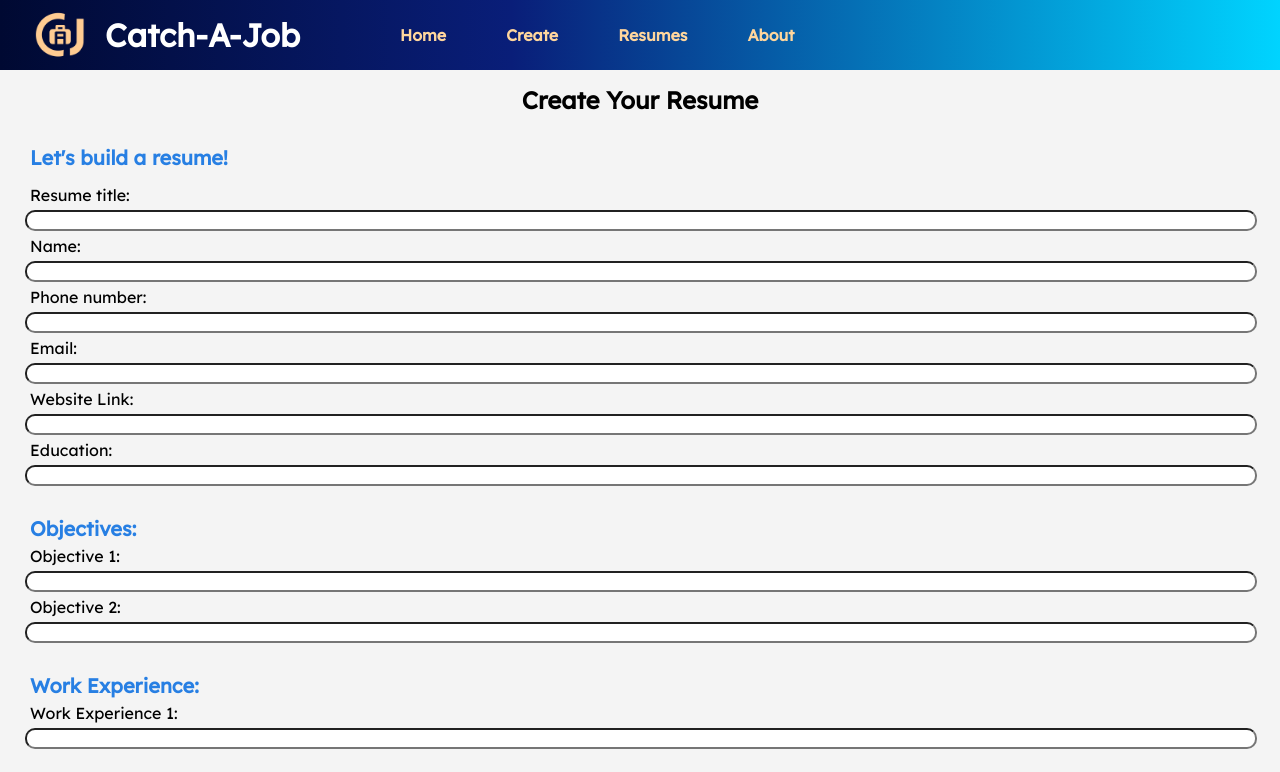
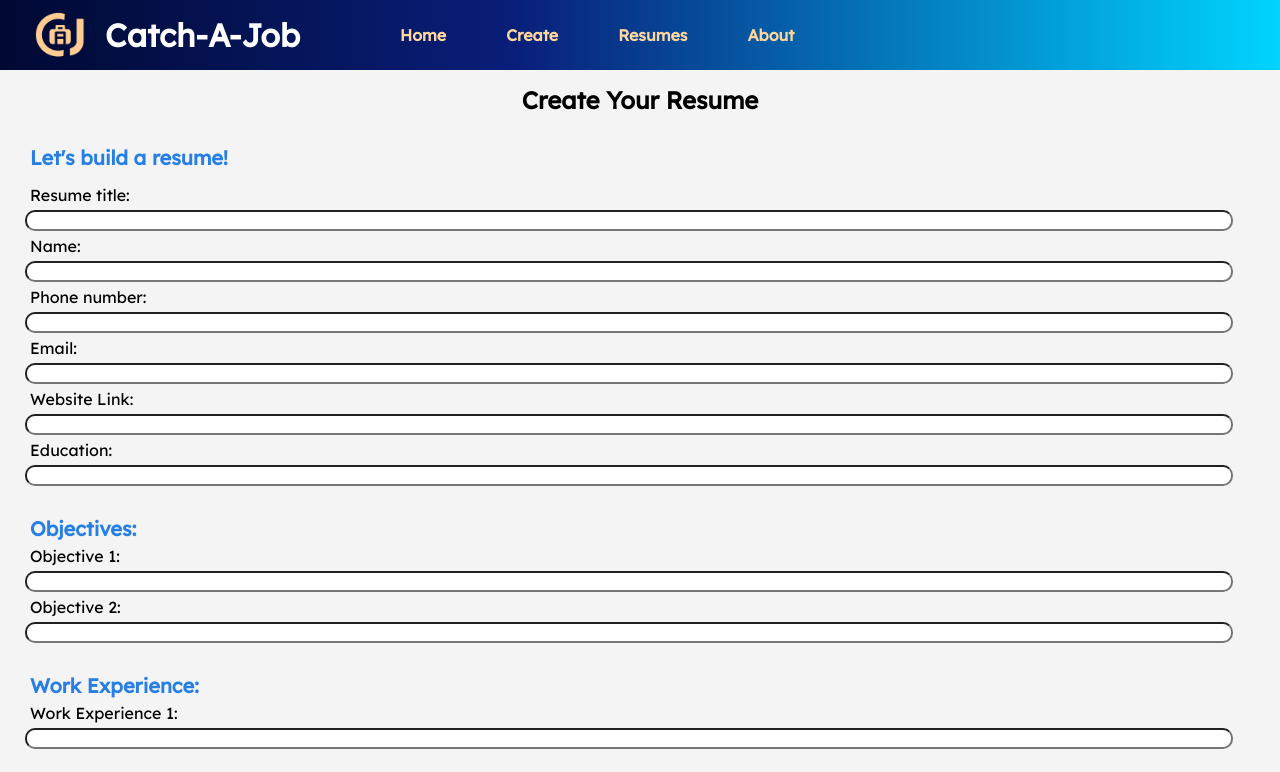
Before and after one commit to annkc/Resume-Builder, a React (Create React App) app in the folder frontend/: page /create-resume in a window 1280 px wide. Shown: the top 772 px of the page. Built offline with nearby package versions, Linux system fonts and the light colour scheme.

Commit message:
adjusted styling for form and details

```diff
--- a/frontend/src/components/Form.module.css
+++ b/frontend/src/components/Form.module.css
@@ -11,14 +11,12 @@
 .form {
     font-family: 'Lexend', sans-serif;
     text-decoration: none;
-    width: 100%;
+    width: 98%;
     height: 100%;
-    /* background-color: white; */
     padding-left: 20px;
     padding-top: 10px;
     padding-bottom: 10px;
     border-radius: 10px;
-    /* box-shadow: 1px 2px 4px 0px darkgray; */
 }
 
 .form h3 {
--- a/frontend/src/components/ResumeDetails.module.css
+++ b/frontend/src/components/ResumeDetails.module.css
@@ -10,7 +10,7 @@
 .resume_details {
     font-family: 'Lexend', sans-serif;
     text-decoration: none;
-    width: 130%;
+    width: 95%;
     height: 100%;
     padding-left: 30px;
     padding-top: 20px;
```
